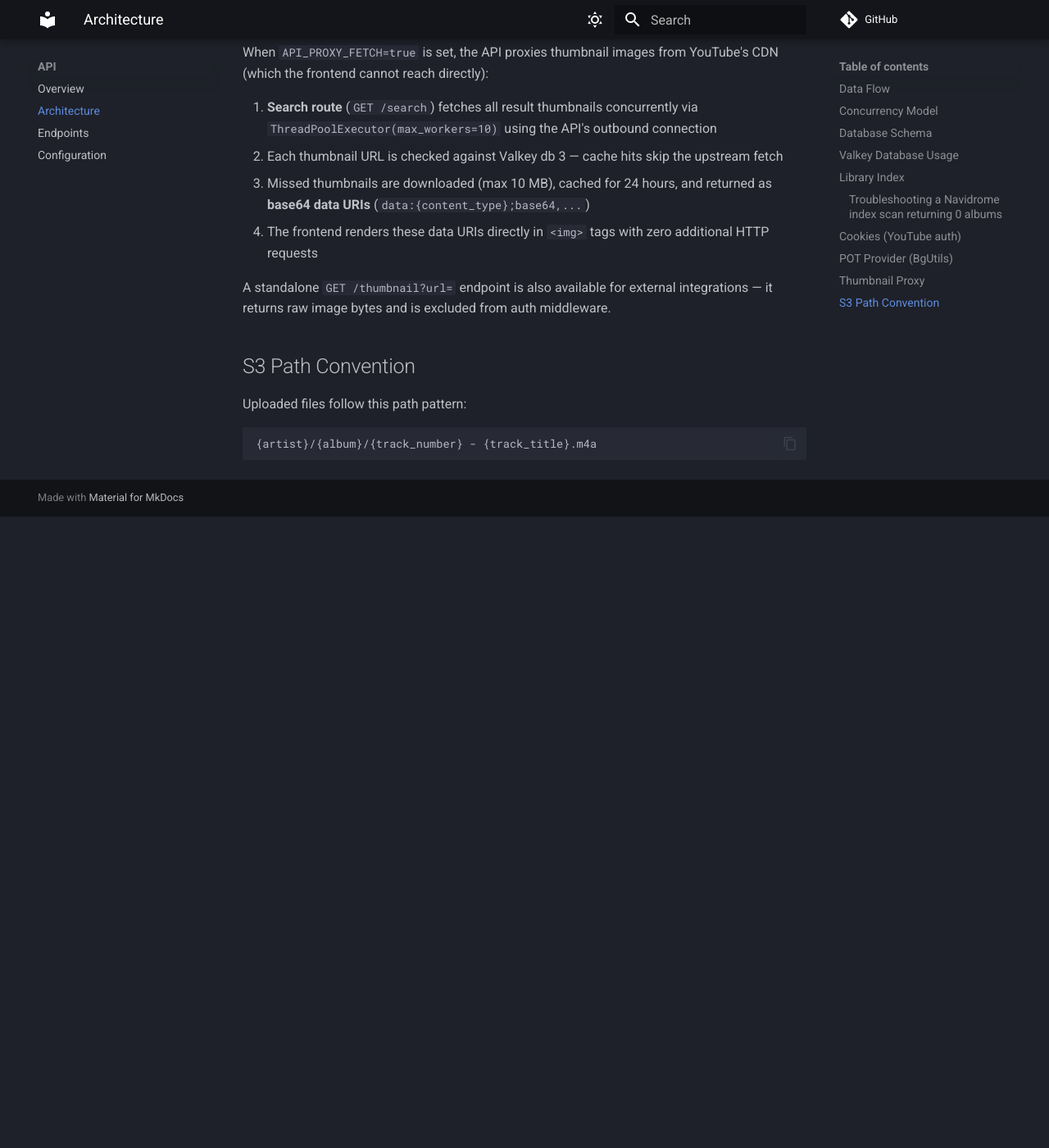
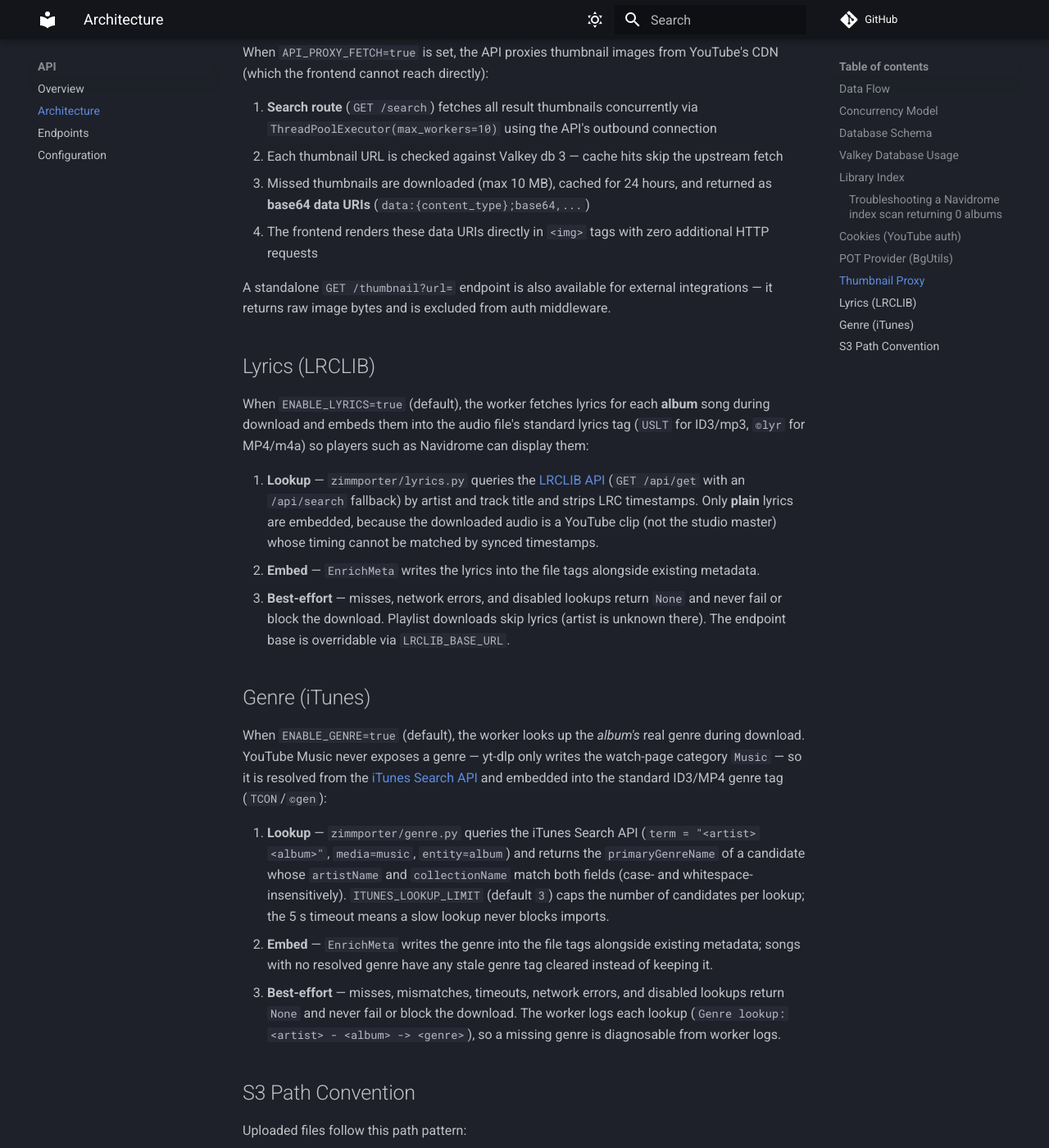
Before and after one commit to Tomifarmer/zimmporter-stack-doc, an MkDocs documentation site: the page built from docs/api/architecture.md, in a window 1280 px wide and 1400 px high, scrolled down 4222 px. Shown: the whole window at 82% size. Built offline with MkDocs 1.6.1 and Material for MkDocs 9.7.7, drawn with Linux system fonts in a browser that asks for light colours; comment, search, counter and statistics services are not loaded; before the commit the page ends 4852 px from its top, so only the background shows below that.

Commit message:
Document iTunes genre lookup and stale job error clearing

```diff
--- a/docs/api/architecture.md
+++ b/docs/api/architecture.md
@@ -108,6 +108,22 @@ When `API_PROXY_FETCH=true` is set, the API proxies thumbnail images from YouTub
 
 A standalone `GET /thumbnail?url=` endpoint is also available for external integrations — it returns raw image bytes and is excluded from auth middleware.
 
+## Lyrics (LRCLIB)
+
+When `ENABLE_LYRICS=true` (default), the worker fetches lyrics for each **album** song during download and embeds them into the audio file's standard lyrics tag (`USLT` for ID3/mp3, `©lyr` for MP4/m4a) so players such as Navidrome can display them:
+
+1. **Lookup** — `zimmporter/lyrics.py` queries the [LRCLIB API](https://lrclib.net) (`GET /api/get` with an `/api/search` fallback) by artist and track title and strips LRC timestamps. Only **plain** lyrics are embedded, because the downloaded audio is a YouTube clip (not the studio master) whose timing cannot be matched by synced timestamps.
+2. **Embed** — `EnrichMeta` writes the lyrics into the file tags alongside existing metadata.
+3. **Best-effort** — misses, network errors, and disabled lookups return `None` and never fail or block the download. Playlist downloads skip lyrics (artist is unknown there). The endpoint base is overridable via `LRCLIB_BASE_URL`.
+
+## Genre (iTunes)
+
+When `ENABLE_GENRE=true` (default), the worker looks up the *album's* real genre during download. YouTube Music never exposes a genre — yt-dlp only writes the watch-page category `Music` — so it is resolved from the [iTunes Search API](https://developer.apple.com/library/archive/documentation/AudioVideo/Conceptual/iTuneSearchAPI/) and embedded into the standard ID3/MP4 genre tag (`TCON`/`©gen`):
+
+1. **Lookup** — `zimmporter/genre.py` queries the iTunes Search API (`term = "<artist> <album>"`, `media=music`, `entity=album`) and returns the `primaryGenreName` of a candidate whose `artistName` and `collectionName` match both fields (case- and whitespace-insensitively). `ITUNES_LOOKUP_LIMIT` (default `3`) caps the number of candidates per lookup; the 5 s timeout means a slow lookup never blocks imports.
+2. **Embed** — `EnrichMeta` writes the genre into the file tags alongside existing metadata; songs with no resolved genre have any stale genre tag cleared instead of keeping it.
+3. **Best-effort** — misses, mismatches, timeouts, network errors, and disabled lookups return `None` and never fail or block the download. The worker logs each lookup (`Genre lookup: <artist> - <album> -> <genre>`), so a missing genre is diagnosable from worker logs.
+
 ## S3 Path Convention
 
 Uploaded files follow this path pattern:
```
Also changed, not shown: docs/api/configuration.md (+2 -0 lines), docs/api/endpoints.md (+1 -1 lines), docs/api/overview.md (+4 -0 lines), docs/frontend/pages.md (+1 -0 lines).
